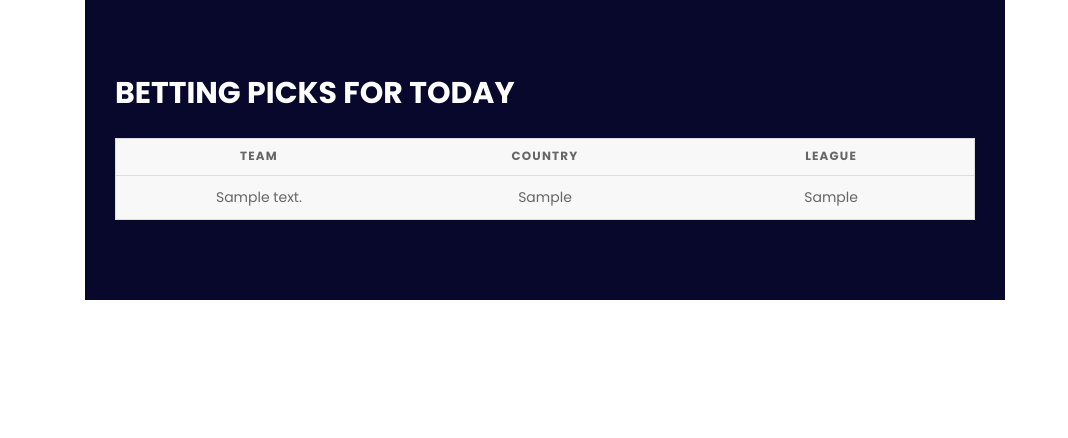
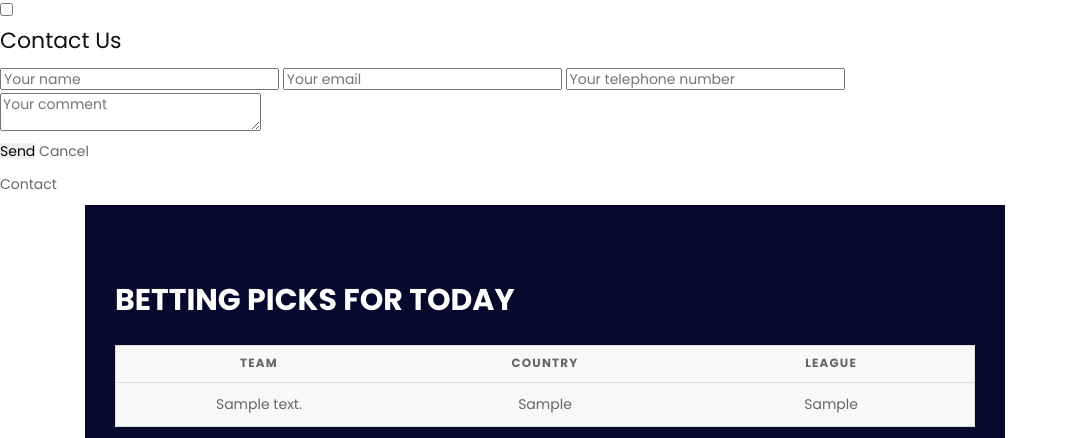
Before and after one commit to SteveParadox/BetTips, a Flask app: page / in a window 1280 px wide. Shown: the part 737-1175 px from the top of the page, without its empty margins (0-1068 px from the left). Run offline with Flask 2, Linux system fonts and the light colour scheme; tables that the repository leaves empty hold one stand-in row (values such as "Sample post"); parts of the project's set-up code (start-up, migrations or seed data) failed here and were passed over; some libraries are stand-ins or nearby versions.

Commit message:
Update index.html

```diff
--- a/Site/templates/index.html
+++ b/Site/templates/index.html
@@ -1,6 +1,25 @@
 {% extends 'layout.html' %}
 {% block content %}
 
+<input type="checkbox" name="showForm" id="showForm" class="showForm">
+
+<div class="form">
+  <h2>Contact Us</h2>
+  <form>
+    <div class="left section">
+      <input type="text" name="name" placeholder="Your name" required>
+      <input type="email" name="email" placeholder="Your email" required>
+      <input type="tel" name="tel" placeholder="Your telephone number" required>
+    </div>
+    <div class="right section">
+      <textarea name="comment" placeholder="Your comment" required></textarea>
+    </div>
+    <button type="submit" class="sendForm left">Send</button>
+    <label for="showForm" class="closeFormLabel left">Cancel</label>
+  </form>
+</div>
+
+<label for="showForm" class="showFormLabel">Contact</label>
     <!-- about  -->
     <div id="about" class="about">
         <div class="container">
```
